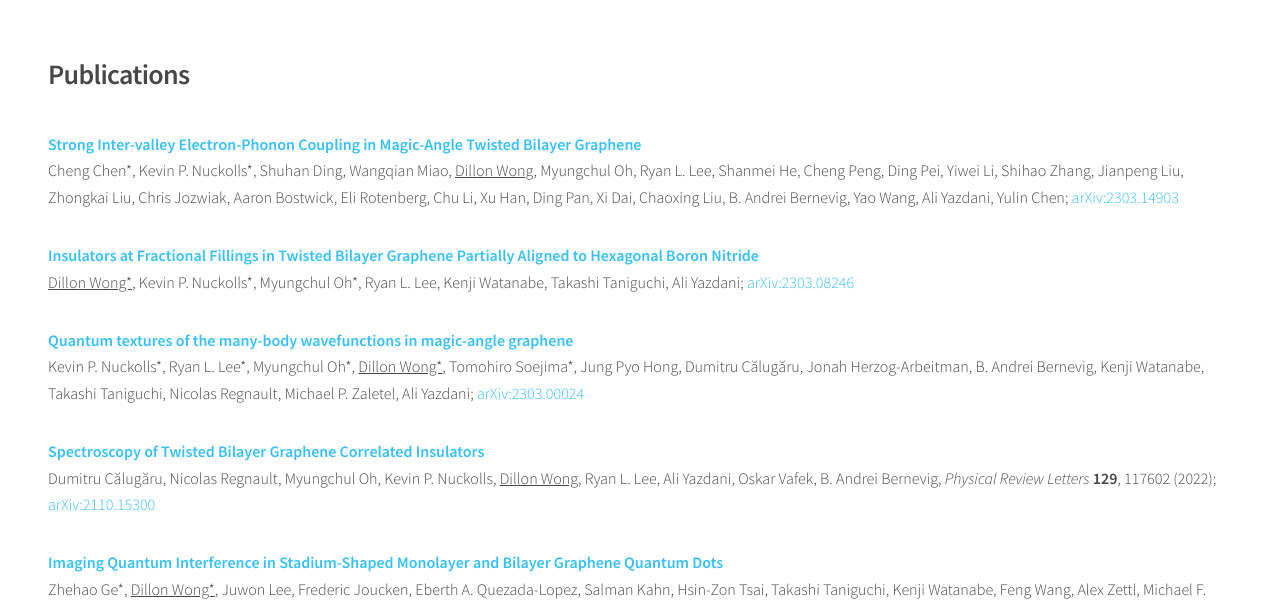
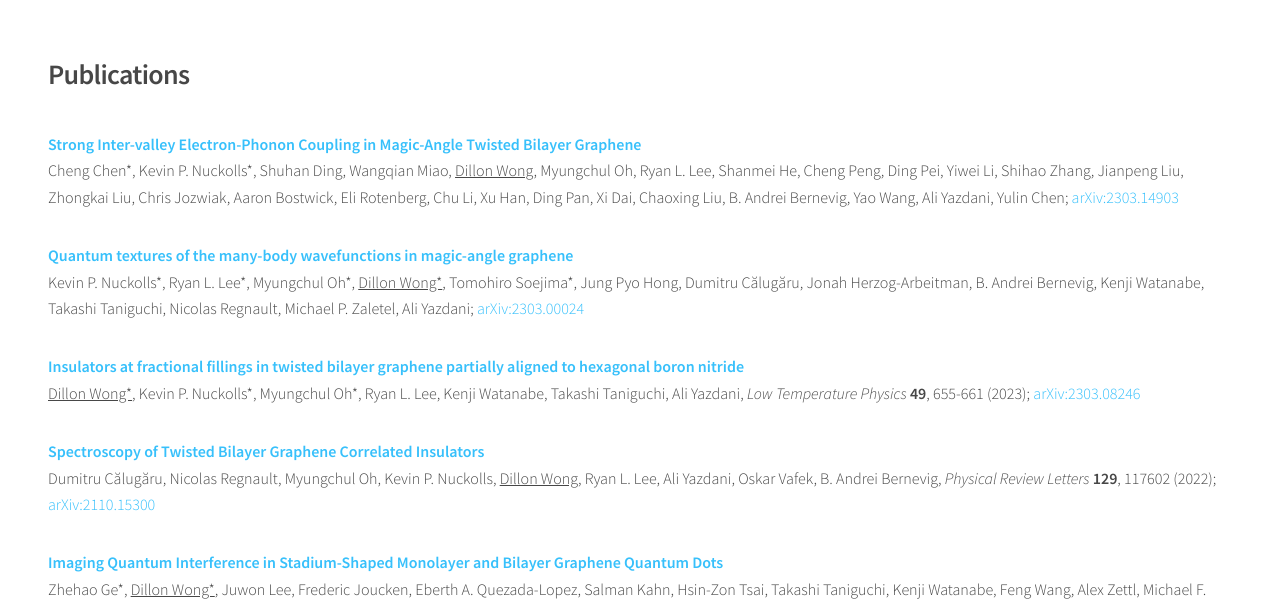
Before and after one commit to dilwong/dilwong.github.io, a PHP site: page /publications.php in a window 1280 px wide. Shown: the part 58-661 px from the top of the page. Run offline with PHP 8.4, Linux system fonts and the light colour scheme.

Commit message:
Updated pubs to include Low Temp Phys paper

```diff
--- a/publications.php
+++ b/publications.php
@@ -27,20 +27,20 @@
 
             <p>
                 <div><b>
-                    <a href="https://arxiv.org/abs/2303.08246" target="_blank">
-                        Insulators at Fractional Fillings in Twisted Bilayer Graphene Partially Aligned to Hexagonal Boron Nitride
-                    </a>
-                </b></div>
-                <u>Dillon Wong*</u>, Kevin P. Nuckolls*, Myungchul Oh*, Ryan L. Lee, Kenji Watanabe, Takashi Taniguchi, Ali Yazdani; <a href="https://arxiv.org/abs/2303.08246" target="_blank">arXiv:2303.08246</a>
-            </p>
-
-            <p>
-                <div><b>
                     <a href="https://arxiv.org/abs/2303.00024" target="_blank">
                         Quantum textures of the many-body wavefunctions in magic-angle graphene
                     </a>
                 </b></div>
                 Kevin P. Nuckolls*, Ryan L. Lee*, Myungchul Oh*, <u>Dillon Wong*</u>, Tomohiro Soejima*, Jung Pyo Hong, Dumitru Călugăru, Jonah Herzog-Arbeitman, B. Andrei Bernevig, Kenji Watanabe, Takashi Taniguchi, Nicolas Regnault, Michael P. Zaletel, Ali Yazdani; <a href="https://arxiv.org/abs/2303.00024" target="_blank">arXiv:2303.00024</a>
+            </p>
+
+            <p>
+                <div><b>
+                    <a href="https://pubs.aip.org/aip/ltp/article-abstract/49/6/655/2900388/Insulators-at-fractional-fillings-in-twisted" target="_blank">
+                        Insulators at fractional fillings in twisted bilayer graphene partially aligned to hexagonal boron nitride
+                    </a>
+                </b></div>
+                <u>Dillon Wong*</u>, Kevin P. Nuckolls*, Myungchul Oh*, Ryan L. Lee, Kenji Watanabe, Takashi Taniguchi, Ali Yazdani, <i>Low Temperature Physics</i> <b>49</b>, 655-661 (2023); <a href="https://arxiv.org/abs/2303.08246" target="_blank">arXiv:2303.08246</a>
             </p>
 
             <p>
```
Also changed, not shown: docs/publications.html (+9 -9 lines).
